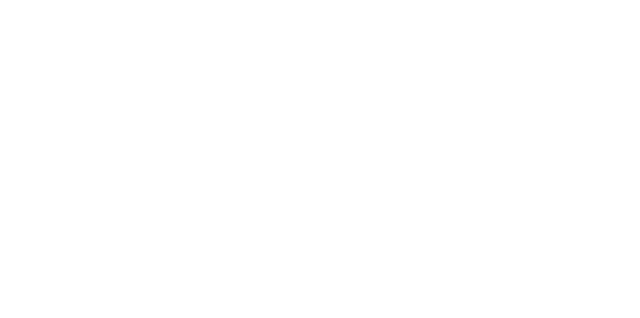
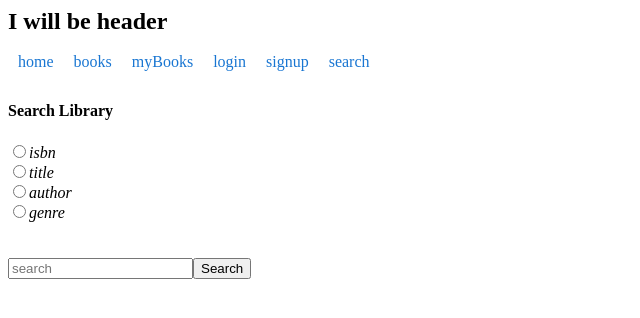
Before and after one commit to 220705-UTA-NET/FireLibraryV2, an Angular app in the folder fire-library-spa/: page /search in a window 1280 px wide. Before the commit this address led to /. Shown: the top 318 px of the page, without its empty margins (0-640 px from the left). Built offline with nearby package versions, Linux system fonts and the light colour scheme.

Commit message:
almost done with search books

```diff
--- a/fire-library-spa/src/app/app-routing.module.ts
+++ b/fire-library-spa/src/app/app-routing.module.ts
@@ -4,13 +4,15 @@ import { HomeComponent } from './home/home.component';
 import { MyBooksComponent } from './my-books/my-books.component';
 import { TemplateComponent } from './template/template.component';
 import { LoginComponent } from './auth/login/login.component';
+import { SearchComponent } from './search/search.component';
 
 const routes: Routes = [
   {path: '',pathMatch:'full', redirectTo:'home'},
   {path: 'home', component: HomeComponent},
   {path: 'myBooks', component: MyBooksComponent},
   {path: 'template', component: TemplateComponent},
-  {path: 'login', component: LoginComponent}
+  {path: 'login', component: LoginComponent},
+  {path: 'search', component: SearchComponent}
 ];
 
 @NgModule({
--- a/fire-library-spa/src/app/app.module.ts
+++ b/fire-library-spa/src/app/app.module.ts
@@ -11,6 +11,7 @@ import { AuthService } from './auth/auth.service';
 import { LoginComponent } from './auth/login/login.component';
 import { FormsModule, ReactiveFormsModule } from '@angular/forms';
 import { MyBooksComponent } from './my-books/my-books.component';
+import { SearchComponent } from './search/search.component';
 
 @NgModule({
   declarations: [
@@ -20,7 +21,8 @@ import { MyBooksComponent } from './my-books/my-books.component';
     BooksComponent,
     TemplateComponent,
     LoginComponent,
-    MyBooksComponent
+    MyBooksComponent,
+    SearchComponent
   ],
   imports: [
     BrowserModule,
--- a/fire-library-spa/src/app/my-books/my-books.component.html
+++ b/fire-library-spa/src/app/my-books/my-books.component.html
@@ -1,3 +1,5 @@
+<app-top></app-top>
+
 <div>
     <div *ngFor="let item of myOrders" class="books" style="margin-bottom: 50px;">
         <!-- We can put anything here like {{item.dateLent}} -->
--- /dev/null
+++ b/fire-library-spa/src/app/search/search.component.css
@@ -0,0 +1,3 @@
+label {
+    display: inline-block
+}
--- /dev/null
+++ b/fire-library-spa/src/app/search/search.component.html
@@ -0,0 +1,38 @@
+<app-top></app-top>
+
+<h4>Search Library</h4>
+
+<div *ngFor="let x of searchTypes">
+    <!-- create a radio button-->
+    <input
+    type="radio"
+    name="dayOfTheWeek"
+    value="{{x}}"
+    (change)="radioChangeHandler($event)">
+    <i>{{x}}</i>
+</div>
+
+<br><br>
+
+<form id = "bar" #search="ngForm" (ngSubmit)="onClickSearch(search.value)">
+    <input type="text" name="search" placeholder="search" ngModel>
+    <input type="submit" value="Search">
+ </form>
+
+ <div *ngFor="let item of searchResults" class="books" style="margin-bottom: 50px;">
+
+    <img src="https://covers.openlibrary.org/b/isbn/{{item.isbn}}-M.jpg" />
+    <ul>
+    <li>isbn: {{item.isbn}}</li>
+    <li>Title: {{item.title}}</li>
+    <li>Publisher: {{item.publisher}}</li>
+    <li>Language: {{item.language}}</li>
+    <li>Pages: {{item.pages}}</li>
+    <li>AuthorName: {{item.authorName}}</li>
+    <li>Synopsys: {{item.synopsys}}</li>
+    <li>Excerpt: {{item.excerpt}}</li>
+    <li>TotalCopies: {{item.totalCopies}}</li>
+    <li>AvalableCopies: {{item.avalableCopies}}</li>
+    </ul>
+    <div *ngIf="loggedIn"><button (click)="addBook(item)">add</button></div>
+</div>
--- /dev/null
+++ b/fire-library-spa/src/app/search/search.component.ts
@@ -0,0 +1,68 @@
+import { Component, OnInit } from '@angular/core';
+import { Subscription } from 'rxjs';
+import { AuthService } from '../auth/auth.service';
+import { Book } from '../Models/book';
+import { CartService } from '../services/cart.service';
+import { SearchService } from '../services/search.service';
+
+
+@Component({
+  selector: 'app-search',
+  templateUrl: './search.component.html',
+  styleUrls: ['./search.component.css']
+})
+export class SearchComponent implements OnInit {
+  public loggedIn = false;
+  private authListener: Subscription|null = null;
+  private uri:string = "https://firelibrarydocker.azurewebsites.net/api/Books/search/";
+  private newuri:string =''
+  searchResults : Book[] = []
+  term : string = ''
+  type : string = ''
+  searchTypes : string[] = ['isbn',
+  'title',
+  'author',
+  'genre']
+
+
+
+  constructor(private searchService:SearchService,
+    private auth:AuthService, private cart:CartService) {
+      this.authListener = this.auth.getAuthStatusListener().subscribe(value => {
+        this.loggedIn = value;
+      })
+     }
+
+  ngOnInit(): void {
+  }
+
+  onClickSearch(search: string) {
+    this.term = search;
+    console.log(this.term)
+    let uri = this.newuri
+    console.log(uri)
+    uri += '?' + this.term
+
+    this.searchService.getSearchedBooks(uri).subscribe((Res) => {
+      this.searchResults = Res;
+    })
+
+    console.log(this.searchResults)
+  }
+
+  radioChangeHandler (event: any) {
+    this.newuri = ''
+    this.type = event.target.value;
+    this.newuri = this.uri + this.type;
+    console.log(this.newuri);
+  }
+
+  addBook(book:Book){
+
+    var index = this.cart.getBooksInCart().findIndex(a => a.isbn == book.isbn);
+    if(index < 0){//only add if book does not exists | basically look for book and get the index | findIndex returns -1 when not found
+      this.cart.addToCart(book);
+      console.log(this.cart.getBooksInCart());
+    }
+  }
+}
--- /dev/null
+++ b/fire-library-spa/src/app/services/search.service.ts
@@ -0,0 +1,13 @@
+import { Injectable } from '@angular/core';
+import { HttpClient, HttpParams } from "@angular/common/http";
+import { Observable } from "rxjs";
+import { Book } from "../Models/book";
+
+@Injectable({providedIn: 'root'})
+export class SearchService{
+
+    constructor(private http:HttpClient){}
+    getSearchedBooks(url:string): Observable<Book[]>{
+        return this.http.get<Book[]>(url);
+    }
+}
--- a/fire-library-spa/src/app/top/top.component.html
+++ b/fire-library-spa/src/app/top/top.component.html
@@ -3,6 +3,7 @@
 <li><a href="#home">home</a></li>
 <li><a href="#home">books</a></li>
 <li><a href="myBooks?customerId=1">myBooks</a></li> <!-- customerId must be passed in after login -->
-<li><a href="#home">login</a></li>
+<li><a href="login">login</a></li>
 <li><a href="#home">signup</a></li>
+<li><a href="search">search</a></li>
 </ul>
```
Also changed, not shown: 1 other file (tests, documents, lock files or other folders).
